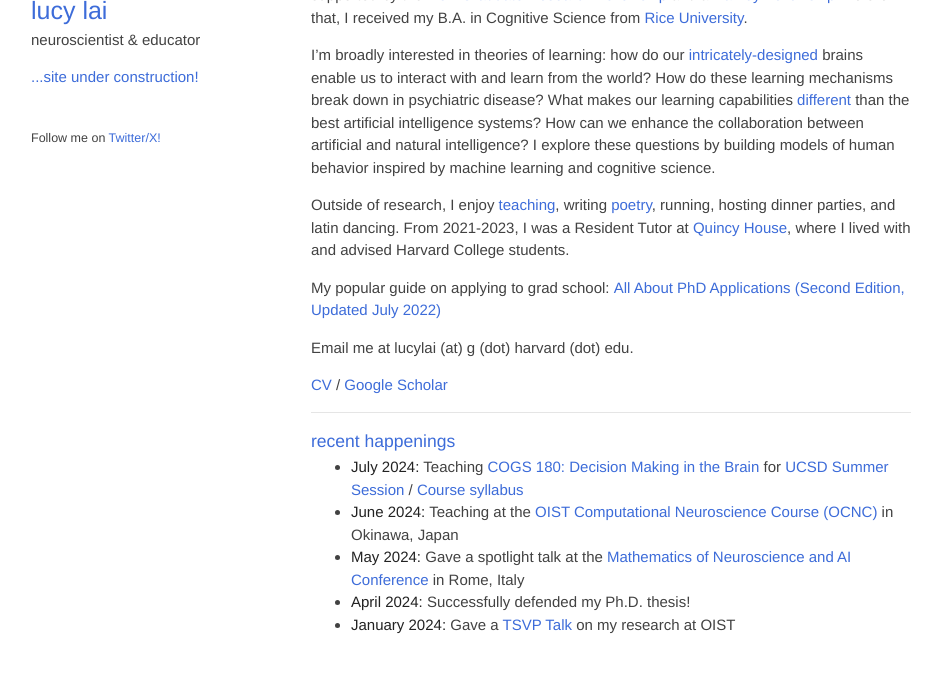
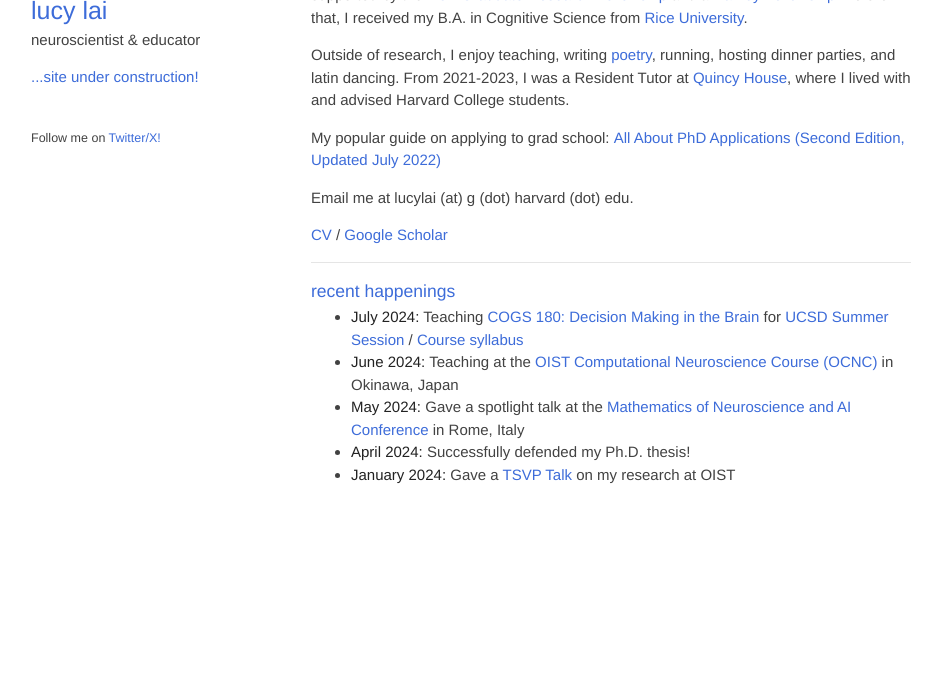
Before and after one commit to lucylai96/lucylai96.github.io, a Jekyll site: the page built from index.md, in a window 1280 px wide and 972 px high, cut to the strip 271-944 px from the top of the window. Shown: the whole strip, without its empty margins (169-1110 px from the left). Built offline with Jekyll 4.4.1, drawn with Linux system fonts in a browser that asks for light colours; our own code applies the rules of GitHub Pages for plain Markdown files.

Commit message:
Update index.md

```diff
--- a/index.md
+++ b/index.md
@@ -1,14 +1,12 @@
 ## hello!
 ***
-**I am currently on a year-long "sabbatical" from formal academic work,** where I will be writing, traveling, and tinkering with some creative side projects. If you're interested, you can [follow along my sabbatical journey here](https://lucyonsabbatical.substack.com/)!
+**I am currently on a year-long "sabbatical" from formal academic work,** where I will be writing, traveling, and tinkering with some creative side projects. If you're interested, you can [follow along my sabbatical journey here](https://sabbatical.lucylai.com/)!
 
 I am lucky enough to spend my sabbatical as a [TSVP Visiting Scholar](https://groups.oist.jp/tsvp){:target="_blank"} at the beautiful [Okinawa Institute of Science and Technology](https://oist.jp){:target="_blank"} in Okinawa, Japan. I recently recieved my Ph.D. in <a href="https://pinphd.hms.harvard.edu/" target="_blank">Neuroscience</a> from <a href="http://www.harvard.edu" target="_blank">Harvard</a>, where I was advised by <a href="http://gershmanlab.com/people/sam.html" target="_blank">Sam Gershman</a> and supported by the <a href="https://www.nsfgrfp.org/" target="_blank">NSF Graduate Research Fellowship</a> and a <a href="https://www.28twelvefoundation.org/" target="_blank">Harvey Fellowship</a>. Before that, I received my B.A. in Cognitive Science from <a href="http://www.rice.edu/" target="_blank">Rice University</a>.
 
-I’m broadly interested in theories of learning: how do our <a href="http://mitpress.mit.edu/books/principles-neural-design" target="_blank">intricately-designed</a> brains enable us to interact with and learn from the world? How do these learning mechanisms break down in psychiatric disease? What makes our learning capabilities <a href="http://gershmanlab.com/pubs/Lake17.pdf" target="_blank"> different</a> than the best artificial intelligence systems? How can we enhance the collaboration between artificial and natural intelligence? I explore these questions by building models of human behavior  inspired by machine learning and cognitive science.
+Outside of research, I enjoy teaching, writing <a href="http://subcorticalsongs.wordpress.com/" target="_blank">poetry</a>, running, hosting dinner parties, and latin dancing. From 2021-2023, I was a Resident Tutor at <a href="https://quincy.harvard.edu/" target="_blank">Quincy House</a>, where I lived with and advised Harvard College students.
 
-Outside of research, I enjoy <a href="http://lucy-lai.com/teaching" target="_blank">teaching</a>, writing <a href="http://subcorticalsongs.wordpress.com/" target="_blank">poetry</a>, running, hosting dinner parties, and latin dancing. From 2021-2023, I was a Resident Tutor at <a href="https://quincy.harvard.edu/" target="_blank">Quincy House</a>, where I lived with and advised Harvard College students.
-
-My popular guide on applying to grad school: **[All About PhD Applications (Second Edition, Updated July 2022)](https://lucy-lai.com/blog/gradapps)**
+My popular guide on applying to grad school: **[All About PhD Applications (Second Edition, Updated July 2022)](https://lucylai.com/blog/gradapps)**
 
 Email me at lucylai (at) g (dot) harvard (dot) edu.
 
```
